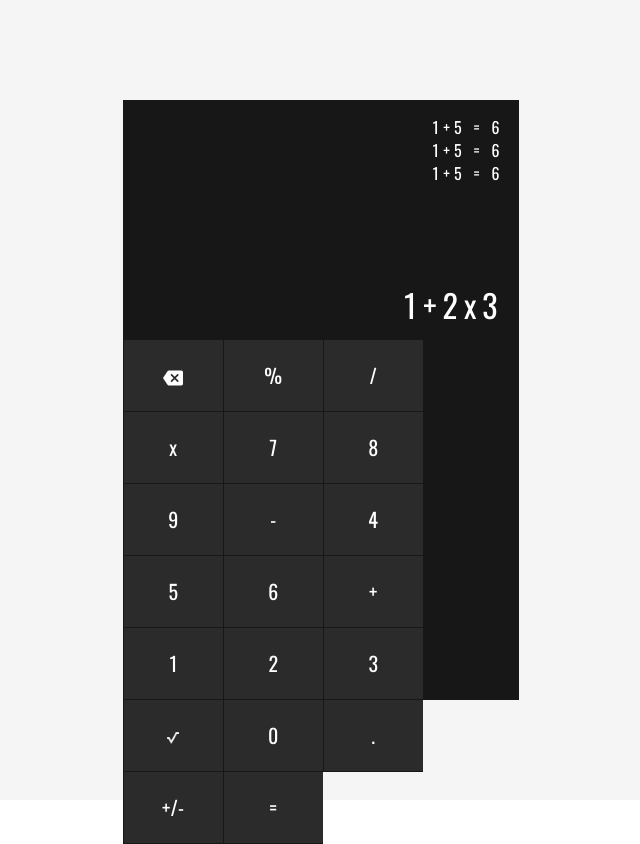
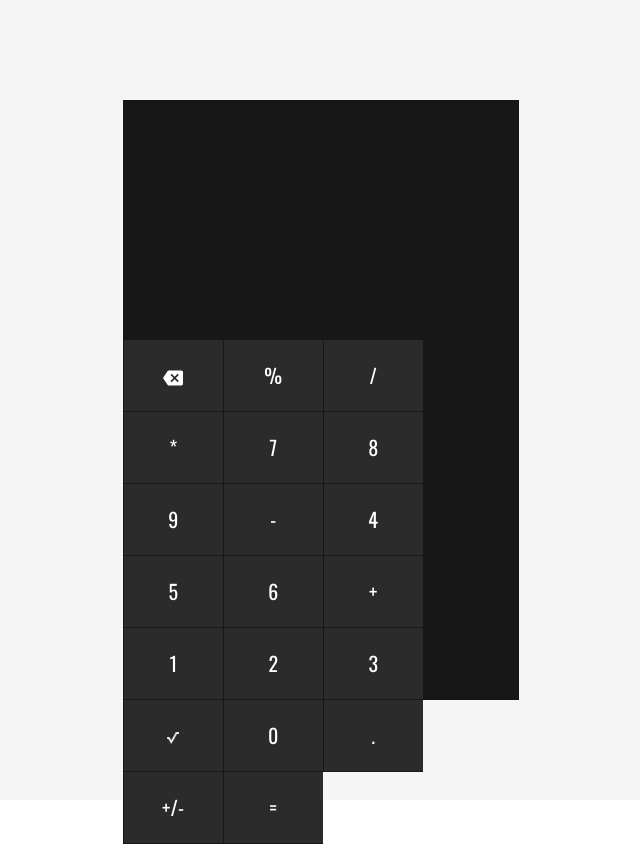
Before and after one commit to mafzalashraf4044/react-calculator-app, a React (Create React App) app: page / in a window 1280 px wide. Shown: the whole page, without its empty margins (319-959 px from the left). Built offline with nearby package versions, Linux system fonts and the light colour scheme.

Commit message:
calculator basic functionality implemented

```diff
--- a/src/components/App.js
+++ b/src/components/App.js
@@ -2,7 +2,11 @@ import React, {
     Component
 } from 'react';
 
+//constants
 import * as keys from '../constants/keypadConstants';
+
+//helpers
+// import update from 'immutability-helper';
 
 //Third Party Components
 import { Grid, Row, Col } from 'react-bootstrap';
@@ -36,13 +40,34 @@ export default class App extends Component {
                 keys.DECIMAL,
                 keys.SIGN,
                 keys.EVALUATE
-            ]
-
+            ],
+            expression: "",
+            history: [],
         };
     }
 
     onKeyPress = (event) => {
-        console.log("event", event.target)
+        let id = event.target.id;
+
+        if(id !== keys.BACK_SPACE && id !== keys.EVALUATE && id !== keys.SIGN && id != keys.SQUARE_ROOT){
+            this.setState((prevState, props) => ({
+                expression: prevState.expression+id
+            }));
+        }else if(id === keys.BACK_SPACE){
+            this.setState((prevState, props) => ({
+                expression: prevState.expression.slice(0, prevState.expression.length-1)
+            }));
+        }else if(id === keys.EVALUATE){
+            try {
+                let result = eval(this.state.expression);
+                let expressionHistory = this.state.expression + ' = ' + result;
+                this.setState((prevState, props) => ({
+                    history: [...prevState.history, expressionHistory]
+                }));
+            } catch (error) {
+                console.log("invalid expression");
+            }
+        }
     }
 
     render() {
@@ -51,7 +76,7 @@ export default class App extends Component {
                 <Row>
                     <Col xs={10} xsOffset={1} sm={8} smOffset={2} md={4} mdOffset={4}>
                         <div className="calculator">
-                            <DisplayScreen />
+                            <DisplayScreen expression={this.state.expression} history={this.state.history}/>
                             <Keypad keys={this.state.keys} onKeyPress={this.onKeyPress}/>
                         </div>
                     </Col>
--- a/src/components/DisplayScreen.js
+++ b/src/components/DisplayScreen.js
@@ -1,15 +1,12 @@
 import React, {Component} from 'react';
+
+//helpers
+import PropTypes from 'prop-types';
 
 //Third Party Components
 import {Grid, Row, Col} from 'react-bootstrap';
 
 class DisplayScreen extends Component{
-
-    constructor(props){
-        super(props);
-        this.state = {
-        };
-    }
 
     render(){
         return (
@@ -17,18 +14,14 @@ class DisplayScreen extends Component{
                 <Row>
                     <Col xs={12}>
                         <div className="history">
-                            <div>
-                                1+5 = 6
-                            </div>
-                            <div>
-                                1+5 = 6
-                            </div>
-                            <div>
-                                1+5 = 6
-                            </div>
+                            {
+                                this.props.history.map((ele, index) => {
+                                    return <div key={index}>{ele}</div>
+                                })
+                            }
                         </div>
                         <div className="edit-screen">
-                            1+2x3
+                            {this.props.expression}
                         </div>
                     </Col>
                 </Row>
@@ -37,4 +30,9 @@ class DisplayScreen extends Component{
     };
 }
 
+DisplayScreen.propTypes = {
+    history: PropTypes.array.isRequired,
+    expression: PropTypes.string.isRequired
+}
+
 export default DisplayScreen;
--- a/src/components/Keypad.js
+++ b/src/components/Keypad.js
@@ -11,17 +11,12 @@ import {Grid, Row, Col} from 'react-bootstrap';
 
 class Keypad extends Component{
 
-    constructor(props){
-        super(props);
-        this.state = {};
-    }
-
     getIconImage = (key) => {
 
-        if(key == BACK_SPACE){
-            return (<img src="/images/ic_backspace_white_24px.svg" />);
-        }else if(key == SQUARE_ROOT){
-            return <img src="/images/icons8-square_root-48.png" />;
+        if(key === BACK_SPACE){
+            return (<img src="/images/ic_backspace_white_24px.svg" alt={key}/>);
+        }else if(key === SQUARE_ROOT){
+            return <img src="/images/icons8-square_root-48.png" alt={key}/>;
         }
 
     }
@@ -34,9 +29,9 @@ class Keypad extends Component{
                         {
                             this.props.keys.map((key, index) => {
                                 return (
-                                    <button type="button" className="key" key={index} onClick={this.props.onKeyPress}>
+                                    <button type="button" className="key" id={key} key={index} onClick={this.props.onKeyPress}>
                                         {
-                                            key != BACK_SPACE && key != SQUARE_ROOT ? key : this.getIconImage(key)
+                                            key !== BACK_SPACE && key !== SQUARE_ROOT ? key : this.getIconImage(key)
                                         }
                                     </button>
                                 );
--- a/src/constants/keypadConstants.js
+++ b/src/constants/keypadConstants.js
@@ -13,7 +13,7 @@ export const NINE  = "9";
 //Operators
 export const PLUS        = "+";
 export const MINUS       = "-";
-export const MULTIPLY    = "x";
+export const MULTIPLY    = "*";
 export const DIVIDE      = "/";
 export const DECIMAL     = ".";
 export const PERCENTAGE  = "%";
```
